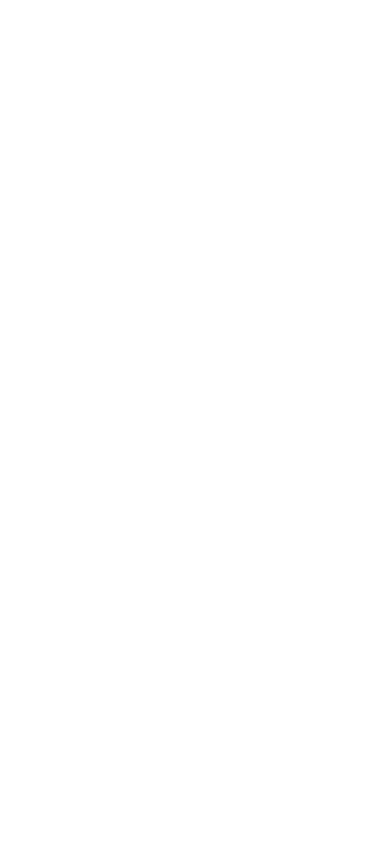
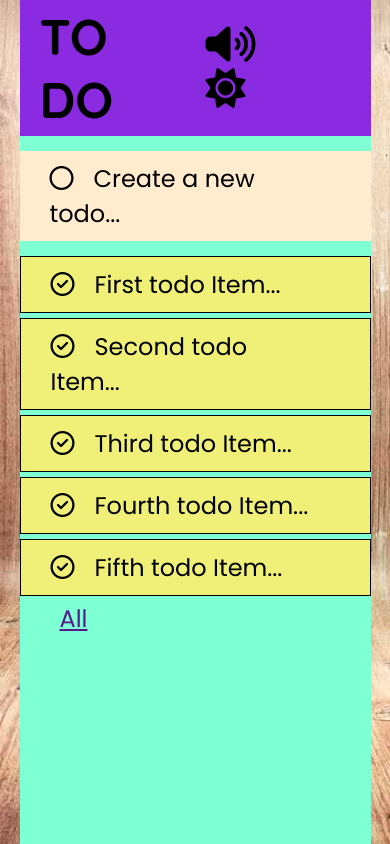
Before and after one commit to leonp84/code-institute-project-2, a plain HTML site: page index.html in a window 390 px wide. Drawn offline with Linux system fonts and the light colour scheme.

Commit message:
start css layoout of elements and test responsivity

```diff
--- a/assets/css/style.css
+++ b/assets/css/style.css
@@ -0,0 +1,73 @@
+/* Google fonts import */
+@import url('https://fonts.googleapis.com/css2?family=Poppins:wght@400;700;800;900&family=Quicksand:wght@300..700&display=swap');
+
+/* override default browser styles */
+* {
+    margin: 0;
+    padding: 0;
+    box-sizing: border-box;
+}
+
+body {
+    background-color: white;
+    min-height: 100vh;
+    font-family: sans-serif;
+    display: flex;
+    justify-content: center;
+    font-family: "Poppins", sans-serif;
+    font-weight: 400;
+    font-size: x-large;
+}
+
+main {
+    background-color: aquamarine;
+    min-height: 100vh;
+    width: 90%;
+    max-width: 750px;
+}
+
+header {
+    background-color: blueviolet;
+    display: flex;
+    flex-direction: row;
+    align-items: center;
+    justify-content: space-between;
+    padding: 5px 20px;
+}
+
+header i {
+    font-size: 40px;
+    padding: 0 20px;
+}
+
+span {
+    padding: 0 20px;
+}
+
+ul {
+
+}
+
+li {
+    list-style-type: none;
+    border: 1px solid black;
+    margin: 5px 0;
+    background-color: rgb(240, 240, 120);
+    padding: 10px 30px;
+}
+
+.body-light {
+    background: white url(../images/body-background-light.jpg) no-repeat top center / cover;
+}
+
+.main-heading {
+    font-family: "Quicksand", sans-serif;
+    font-weight: 700;
+    font-size: 50px;
+}
+
+.add-new-item-box {
+    background-color: blanchedalmond;
+    padding: 10px 30px;
+    margin: 15px 0;
+}
--- a/index.html
+++ b/index.html
@@ -25,9 +25,30 @@
     <title>Javascript ToDo App | Leon Potgieter Code Institute PP2</title>
 </head>
 
-<body>
+<body class="body-light">
     <!-- Main Section -->
-    <main>
+    <main class="vertical-wrapper">
+        <header>
+            <h1 class="main-heading">TO DO</h1>
+            <div class="settings-icons">
+                <i class="fa-solid fa-volume-high"></i>
+                <i class="fa-solid fa-sun"></i>
+            </div>
+        </header>
+        <div class="add-new-item-box">
+            <i class="fa-regular fa-circle"></i><span>Create a new todo...</span>
+        </div>
+        <ul class="list-box">
+            <li><i class="fa-regular fa-circle-check"></i></i><span>First todo Item...</span></li>
+            <li><i class="fa-regular fa-circle-check"></i></i><span>Second todo Item...</span></li>
+            <li><i class="fa-regular fa-circle-check"></i></i><span>Third todo Item...</span></li>
+            <li><i class="fa-regular fa-circle-check"></i></i><span>Fourth todo Item...</span></li>
+            <li><i class="fa-regular fa-circle-check"></i></i><span>Fifth todo Item...</span></li>
+        </ul>
+        <section id="controls-section">
+            <span id="items-left"></span>
+            <a href="" id="all.click">All</a>
+        </section>
 
     </main>
     <!-- Local Javacsript Import -->
```
